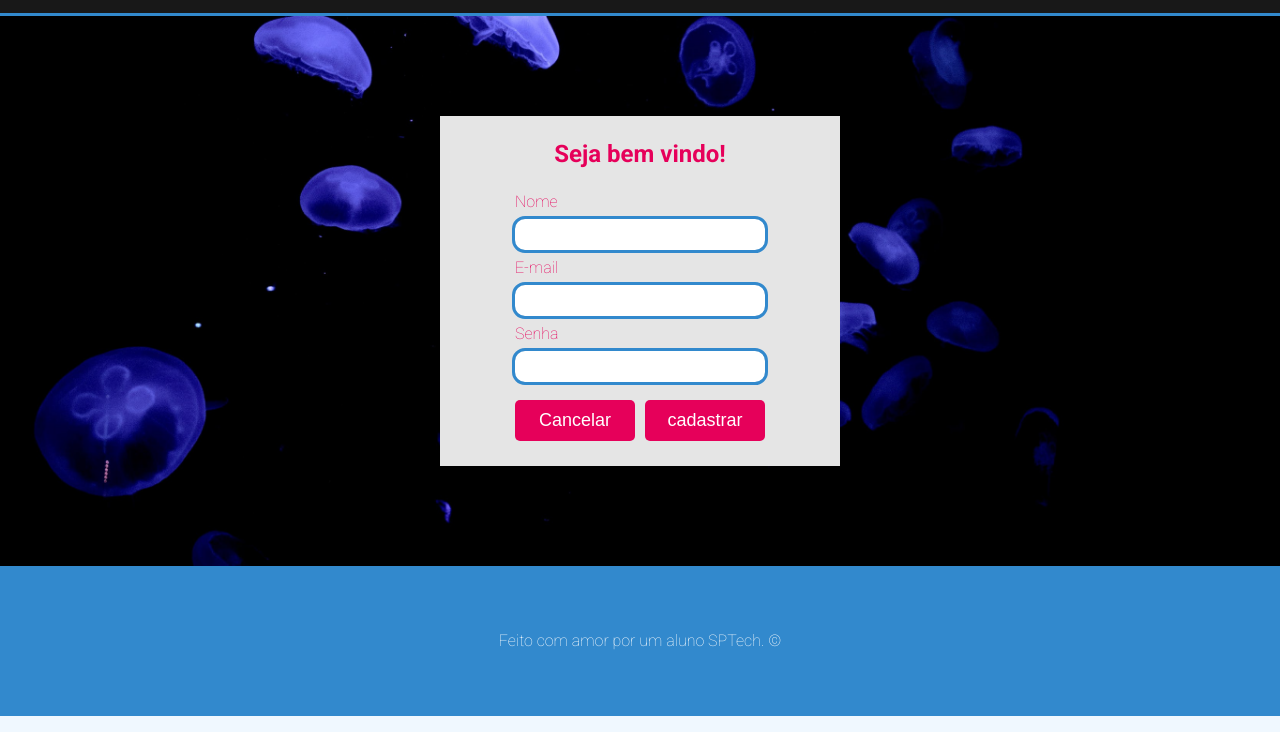
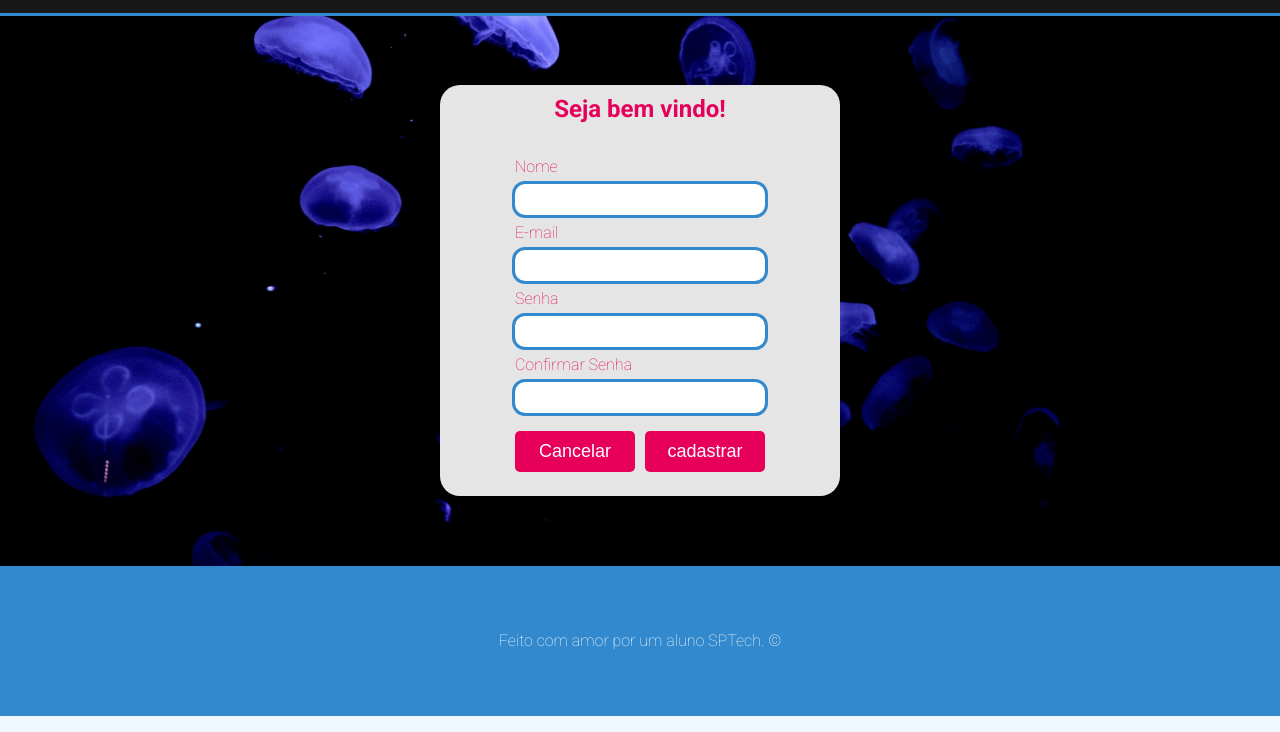
Before and after one commit to EndrylFiorotti/prj-EndrylFiorotti, a plain HTML site: page cadastro.html in a window 1280 px wide. Shown: the part 68-800 px from the top of the page. Drawn offline with Linux system fonts and the light colour scheme.

Commit message:
Atualização 07/04

```diff
--- a/cadastro.html
+++ b/cadastro.html
@@ -36,6 +36,8 @@
                     <input type="email" id="emailInput">
                     <label for="senhaInput">Senha</label>
                     <input type="password" id="senhaInput">
+                    <label for="senhaInput">Confirmar Senha</label>
+                    <input type="password" id="senhaInput">
                     <div class="botao">
                         <button type="reset">
                             Cancelar
--- a/style.css
+++ b/style.css
@@ -71,7 +71,7 @@ body{
 }
 .card{
     width: 400px;
-    height: 350px;
+    height: flex;
 
     display: flex;
     flex-direction: column;
@@ -80,14 +80,15 @@ body{
 
     background-color: #e5e5e5;
     color: #E6005A;
+    border-radius: 20px;
 }
 .card h2{
-    margin: 0;
+    margin: 10px 0;
 }
 .card form{
     width: 250px;
 
-    margin-top: 24px;
+    margin: 24px 0;
 
     display: flex;
     flex-direction: column;
```
Also changed, not shown: login.html (+1 -1 lines).
